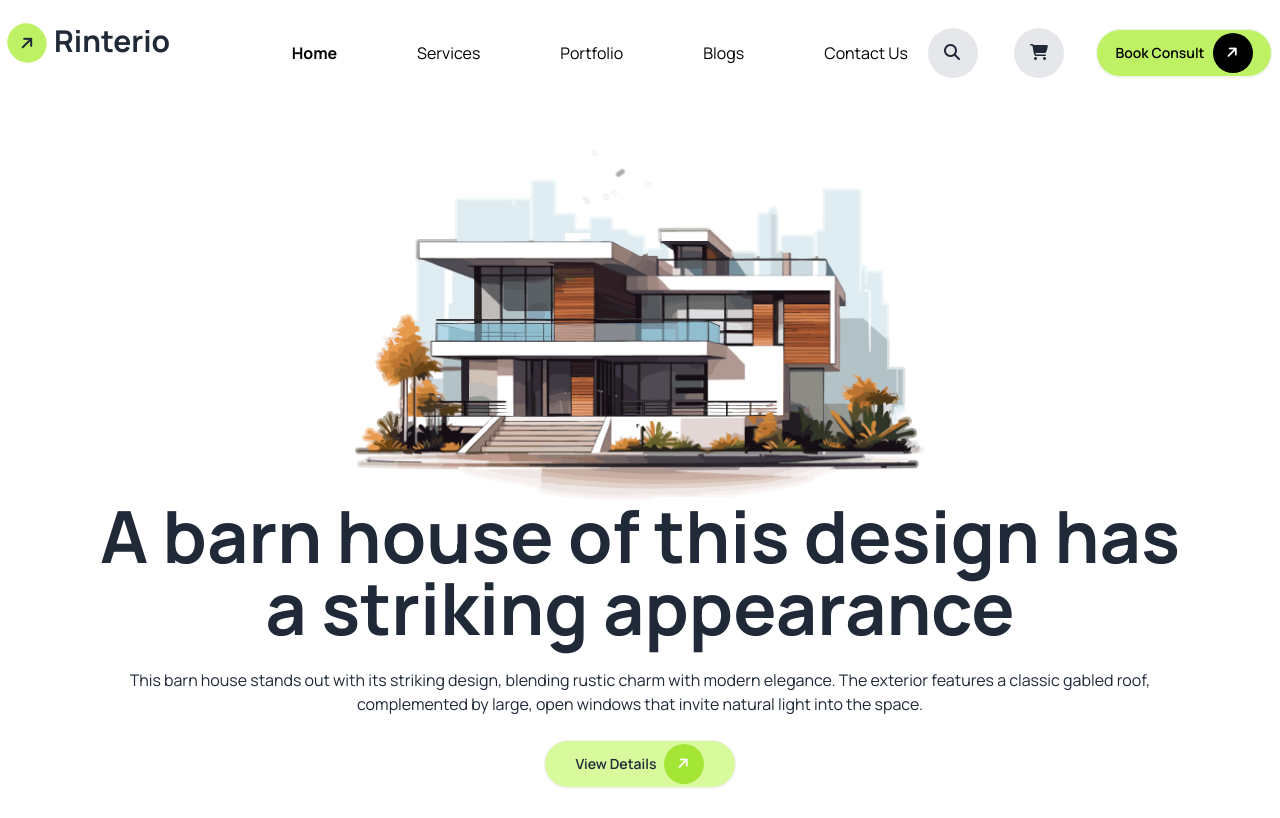
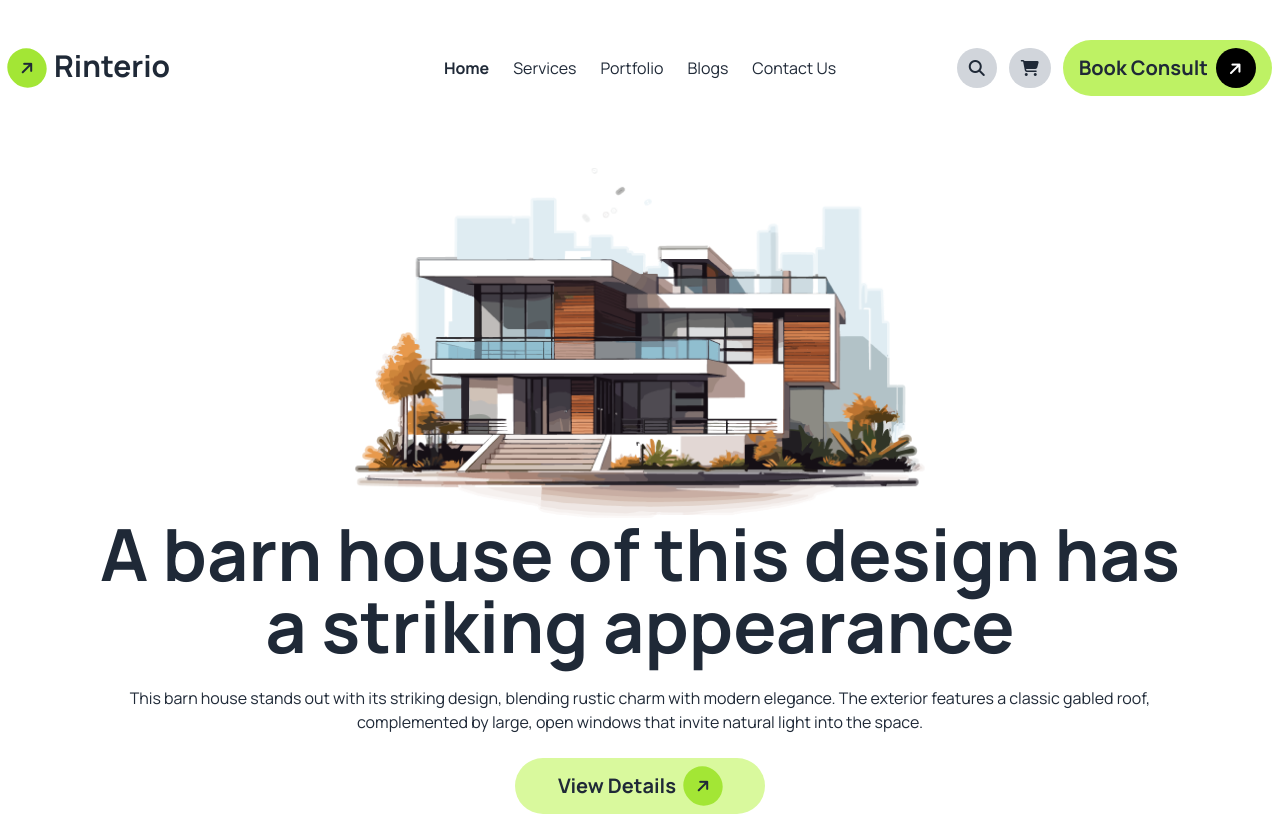
Before and after one commit to artikamontaha/B10-Assaingment-3, a plain HTML site: page index.html in a window 1280 px wide. Shown: the top 818 px of the page. Drawn offline with nearby package versions, Linux system fonts and the light colour scheme.

Commit message:
header section all problem solv

```diff
--- a/index.html
+++ b/index.html
@@ -1,5 +1,7 @@
 <!DOCTYPE html>
-<html lang="en" data-theme="light"><head>
+<html lang="en" data-theme="light">
+
+<head>
   <meta charset="UTF-8">
   <meta name="viewport" content="width=device-width, initial-scale=1.0">
   <title>Batch-10-Assaignment-3</title>
@@ -7,17 +9,15 @@
   <!-- Google font cdn -->
   <link rel="preconnect" href="https://fonts.googleapis.com">
   <link rel="preconnect" href="https://fonts.gstatic.com" crossorigin>
-    <link href="https://fonts.googleapis.com/css2?family=Manrope:wght@200..800&family=Poppins:ital,wght@0,100;0,200;0,300;0,400;0,500;0,600;0,700;0,800;0,900;1,100;1,200;1,300;1,400;1,500;1,600;1,700;1,800;1,900&family=Roboto:ital,wght@0,100;0,300;0,400;0,500;0,700;0,900;1,100;1,300;1,400;1,500;1,700;1,900&display=swap" rel="stylesheet">
+  <link
+    href="https://fonts.googleapis.com/css2?family=Manrope:wght@200..800&family=Poppins:ital,wght@0,100;0,200;0,300;0,400;0,500;0,600;0,700;0,800;0,900;1,100;1,200;1,300;1,400;1,500;1,600;1,700;1,800;1,900&family=Roboto:ital,wght@0,100;0,300;0,400;0,500;0,700;0,900;1,100;1,300;1,400;1,500;1,700;1,900&display=swap"
+    rel="stylesheet">
 
   <!-- icon cdn -->
   <script src="https://kit.fontawesome.com/86b1455485.js" crossorigin="anonymous"></script>
 
   <!-- Daisy UI cdn -->
-    <link
-      href="https://cdn.jsdelivr.net/npm/daisyui@4.12.10/dist/full.min.css"
-      rel="stylesheet"
-      type="text/css"
-    />
+  <link href="https://cdn.jsdelivr.net/npm/daisyui@4.12.10/dist/full.min.css" rel="stylesheet" type="text/css" />
   <script src="https://cdn.tailwindcss.com"></script>
 
   <script>
@@ -36,10 +36,11 @@
   <!-- css style -->
 
   <style>
-    .body{
+    .body {
       font-family: "Manrope", sans-serif;
     }
-        .bg-photo{
+
+    .bg-photo {
       background-image: url(./assets/paper.jpg);
       background-position: cover;
       background-repeat: no-repeat;
@@ -49,49 +50,66 @@
   </style>
 
 </head>
+
 <body class="body">
 
   <!-- Header section -->
   <header class="md:container mx-auto ">
     <!-- navber section  -->
-      <nav>
-        <div class="navbar bg-base-100">
-          <div class="flex-1">
-            <div class="dropdown">
-            </div>
-        <div class="">
+
+
+    <div class="navbar bg-base-100 bg-transparent pt-5 md:pt-10">
+
+      <div class=" navbar-start">
           <a class="">
               <div class="flex gap-2 ">
-                <i class="fa-solid fa-arrow-right -rotate-45 p-3 bg-lime-300 rounded-full"></i>
+                  <i class="fa-solid fa-arrow-right -rotate-45 p-3 bg-lime-400 rounded-full"></i>
                   <h1 class="text-3xl font-bold">Rinterio</h1>
               </div>
-            </a>            </div>
-          </div>
-          <div class="navbar-center lg:flex hidden">
-          </div>
-          <ul class="text-black md:flex hidden md:gap-20   mt-5">
-            <li class="font-bold"><a>Home</a></li>
-            <li><a>Services</a></li>
-            <li><a>Portfolio</a></li>
-            <li><a>Blogs</a></li>
-            <li><a>Contact Us</a></li>
-          </ul>
-
-          <div class="md:hidden mr-3" >
-            <i class="fa-solid fa-bars "></i>
+          </a>
       </div>
 
-          <div class="md:flex hidden">
-            <div><i class="fa-solid fa-magnifying-glass mt-5 mr-4 ml-5 w-[50px] h-[50px] rounded-full bg-gray-200 p-4"></i></div>
-            <div><i class="fa-solid fa-cart-shopping mt-5 mr-4 ml-5 w-[50px] h-[50px] rounded-full bg-gray-200 p-4"></i></div>
+      <div class="navbar-center hidden md:flex">
+          <ul class="flex xl:gap-6 gap-4">
+              <li><a href="#" class="font-bold">Home</a></li>
+              <li><a href="#" class="">Services</a></li>
+              <li><a href="#" class="">Portfolio</a></li>
+              <li><a href="#" class="">Blogs</a></li>
+              <li><a href="#" class="">Contact Us</a></li>
+          </ul>
       </div>
-          <div>
-              </div>
-          <div class=""flex>
-            <a class="btn md:flex hidden mt-5 ml-4  bg-lime-300 w-44  rounded-full h-10 text-black">Book Consult <i class="fa-solid fa-arrow-right w-[40px] h-[40px] rounded-full bg-black text-white p-3  -rotate-45"></i> </a>
+
+
+      <div class="navbar-end">
+          <div class="hidden md:flex items-center gap-3">
+              <i class="fa-solid fa-magnifying-glass p-3 bg-gray-300 rounded-full"></i>
+              <i class="fa-solid fa-cart-shopping p-3 bg-gray-300 rounded-full"></i>
+              <div class="flex gap-2 bg-lime-300 px-4 py-2 rounded-full items-center">
+                  <h1 class="text-xl font-bold">Book Consult</h1>
+                  <i
+                      class="fa-solid fa-arrow-right -rotate-45 p-3 w-10 bg-black text-white rounded-full"></i>
               </div>
           </div>
-      </nav>
+
+          <div class="dropdown dropdown-left">
+              <div tabindex="0" role="button" class="  md:hidden">
+                  <i class="fa-solid fa-bars p-3 bg-lime-300 rounded-full"></i>
+              </div>
+
+<ul tabindex="0"
+  class="menu menu-sm dropdown-content bg-base-100 rounded-box z-[1] mt-9 w-32 p-2 shadow">
+  <li><a href="#" class="">Home</a></li>
+  <li><a href="#" class="">Services</a></li>
+  <li><a href="#" class="">Portfolio</a></li>
+  <li><a href="#" class="">Blogs</a></li>
+  <li><a href="#" class="">Contact Us</a></li>
+</ul>
+          </div>
+      </div>
+  </div>
+
+
+
 
 
     <!-- banner sektion -->
@@ -100,30 +118,44 @@
         <img src="./assets/banner.png" alt="">
       </div>
 
-            <div class="text-center md:space-y-6 space-y-3">
-              <h1 class=" md:text-7xl font-bold text-3xl ">A barn house of this design has <br> a  striking appearance
+      <div class="text-center md:space-y-6 space-y-3 md:pb-14 pb-5">
+        <h1 class=" md:text-7xl font-bold text-3xl ">A barn house of this design has <br> a striking appearance
         </h1>
 
-                <p class="mt-3 w-4/5 mx-auto ">This barn house stands out with its striking design, blending rustic charm with modern elegance. The exterior features a classic gabled roof, complemented by large, open windows that invite natural light into the space. </p>
+        <p class="mt-3 w-4/5 mx-auto ">This barn house stands out with its striking design, blending rustic charm with
+          modern elegance. The exterior features a classic gabled roof, complemented by large, open windows that invite
+          natural light into the space. </p>
 
-                <button class="btn bg-lime-200 rounded-full  w-48">View Details<i class="fa-solid fa-arrow-right w-[40px] h-[40px] rounded-full bg-lime-400 text-white p-3  -rotate-45"></i></button>
+          <div class="  flex items-center justify-center ">
+            <button class="md:flex bg-lime-200 rounded-full justify-center p-2  w-full md:w-[250px] ">
+              <div class="flex justify-center gap-2  px-4  rounded-full items-center">
+                  <h1 class="text-xl font-bold">View Details</h1>
+                  <i class="fa-solid fa-arrow-right -rotate-45 p-3 bg-lime-400 rounded-full"></i>
+              </div>
+          </button>
+</div>
+
+
       </div>
     </div>
   </header>
   <!-- Main section -->
 
 
-        <main class="bg-gray-100 mt-8  w-full" >
-           <div class="lg:mt-44  bg-gray-100  md:container mx-auto">
+  <main class="bg-gray-100   w-full">
+    <div class="  bg-gray-100  md:container mx-auto">
 
       <!-- First section -->
 
       <div class="md:flex justify-between">
         <div>
           <img class="ml-20 pt-14" src="./assets/Vector.png" alt="">
-          <button class="btn ml-32  mt-5 w-32 bg-white rounded-full font-bold"> <i class="fa-solid fa-arrow-right"></i> About us</button>
+          <button class="btn ml-32  mt-5 w-32 bg-white rounded-full font-bold"> <i class="fa-solid fa-arrow-right"></i>
+            About us</button>
           <h1 class="font-bold text-5xl ml-32 mt-16">We design thoughtful, <br> liveable spaces</h1>
-          <p class="ml-32 mt-4">At the heart of our design philosophy is the creation of spaces that are both thoughtful and livable. we create spaces that are not just beautiful but also enhance the quality of life for those who live in them.</p>
+          <p class="ml-32 mt-4">At the heart of our design philosophy is the creation of spaces that are both thoughtful
+            and livable. we create spaces that are not just beautiful but also enhance the quality of life for those who
+            live in them.</p>
 
 
 
@@ -168,7 +200,8 @@
         <div class="flex flex-col items-center text-center justify-center">
           <button class="btn rounded-full  w-52"><i class="fa-solid fa-arrow-right"></i>How we works</button>
           <h1 class="font-bold md:text-6xl text-4xl mt-10 ">Our Works Process</h1>
-          <p class=" mt-3">Our work process is designed to ensure that every project we undertake is executed with precision, creativity, and a clear focus on our clients' needs.</p>
+          <p class=" mt-3">Our work process is designed to ensure that every project we undertake is executed with
+            precision, creativity, and a clear focus on our clients' needs.</p>
         </div>
 
         <!-- making 4 box -->
@@ -177,7 +210,8 @@
           <div class="h-[250px] rounded-xl w-[300px] bg-[#E7C1D3]">
             <img class="mt-5 ml-5" src="./assets/concept.png" alt="">
             <h1 class="font-bold mt-3 ml-5 text-3xl">Concept</h1>
-          <p class="mt-3 ml-5">Budget planning is a crucial step in the successful execution of any project, ensuring that resources are allocated effectively and financial goals are met.</p>
+            <p class="mt-3 ml-5">Budget planning is a crucial step in the successful execution of any project, ensuring
+              that resources are allocated effectively and financial goals are met.</p>
           </div>
 
           <!-- box-2 -->
@@ -185,7 +219,8 @@
           <div class="h-[250px] rounded-xl w-[300px] bg-[#EFDA6E]">
             <img class="mt-5 ml-5" src="./assets/flow-chart.png" alt="">
             <h1 class="font-bold mt-3 ml-5 text-3xl">Flow-Chart</h1>
-          <p class="mt-3 ml-5">A flowchart is a visual representation of a process, system, or workflow, designed to illustrate the sequence</p>
+            <p class="mt-3 ml-5">A flowchart is a visual representation of a process, system, or workflow, designed to
+              illustrate the sequence</p>
 
           </div>
 
@@ -194,7 +229,8 @@
           <div class="h-[250px] rounded-xl w-[300px] bg-[#A4DAC3]">
             <img class="mt-5 ml-5" src="./assets/vision.png" alt="">
             <h1 class="font-bold mt-3 ml-5 text-3xl">Supervision</h1>
-          <p class="mt-3 ml-5">Supervision is a critical aspect of ensuring that a project is executed according to plan, maintaining quality, safety.</p>
+            <p class="mt-3 ml-5">Supervision is a critical aspect of ensuring that a project is executed according to
+              plan, maintaining quality, safety.</p>
 
           </div>
 
@@ -202,7 +238,8 @@
           <div class="h-[250px] rounded-xl w-[300px] bg-[#77AAEA] ">
             <img class="mt-5 ml-5" src="./assets/budget-planning.png" alt="">
             <h1 class="font-bold mt-3 ml-5 text-3xl">Budget Planning</h1>
-          <p class="mt-3 ml-5">Supervision is a critical aspect of ensuring that a project is executed according to plan, maintaining quality, safety.</p>
+            <p class="mt-3 ml-5">Supervision is a critical aspect of ensuring that a project is executed according to
+              plan, maintaining quality, safety.</p>
 
           </div>
         </div>
@@ -220,9 +257,11 @@
 
   <div class="w-full mt-10 md:mt-52  md:container mx-auto ">
     <div class="">
-        <button class="btn  bg-lime-200 md:ml-[40%] rounded-full w-64 "><i class="fa-solid fa-arrow-right"></i>Explore our Latest works</button>
+      <button class="btn  bg-lime-200 md:ml-[40%] rounded-full w-64 "><i class="fa-solid fa-arrow-right"></i>Explore our
+        Latest works</button>
       <h1 class="font-bold text-4xl  md:ml-[33%] mt-3 md:text-6xl">Our Latest Portfolio</h1>
-        <p class="md:ml-[25%] mt-3">Our latest portfolio showcases a diverse range of projects that highlight our commitment to excellence, creativity</p>
+      <p class="md:ml-[25%] mt-3">Our latest portfolio showcases a diverse range of projects that highlight our
+        commitment to excellence, creativity</p>
       <div class="md:flex">
         <div class="md:flex border-2 md:ml-24 rounded-xl mt-5 border-black md:h-[230px] md:w-[800px]">
           <div>
@@ -230,8 +269,10 @@
           </div>
           <div>
             <h1 class="font-bold text-3xl  ml-5 mt-7">Commercial</h1>
-              <p class="ml-5 mt-3">In the commercial sector, our designs are driven by a deep understanding of business needs and a commitment to creating environments that enhance productivity and customer experience.</p>
-              <button class="btn hover:none ml-5 mt-3 mb-5">View Details<i class="fa-solid fa-arrow-right -rotate-45"></i></button>
+            <p class="ml-5 mt-3">In the commercial sector, our designs are driven by a deep understanding of business
+              needs and a commitment to creating environments that enhance productivity and customer experience.</p>
+            <button class="btn hover:none ml-5 mt-3 mb-5">View Details<i
+                class="fa-solid fa-arrow-right -rotate-45"></i></button>
           </div>
 
         </div>
@@ -255,8 +296,10 @@
 
         <div>
           <h1 class="font-bold text-3xl  ml-5 mt-7">Commercial</h1>
-              <p class="ml-5 mt-3">In the commercial sector, our designs are driven by a deep understanding of business needs.</p>
-              <button class="btn mb-5 hover:none ml-5 mt-3">View Details<i class="fa-solid fa-arrow-right -rotate-45"></i></button>
+          <p class="ml-5 mt-3">In the commercial sector, our designs are driven by a deep understanding of business
+            needs.</p>
+          <button class="btn mb-5 hover:none ml-5 mt-3">View Details<i
+              class="fa-solid fa-arrow-right -rotate-45"></i></button>
         </div>
       </div>
 
@@ -271,9 +314,11 @@
   <!-- making login form -->
   <div class="bg-photo mt-20 ">
     <div class="">
-          <button class="btn w-48 bg-lime-100 rounded-full mt-24 md:ml-[40%]"><i class="fa-solid fa-arrow-right"></i>Let s Connect</button>
+      <button class="btn w-48 bg-lime-100 rounded-full mt-24 md:ml-[40%]"><i class="fa-solid fa-arrow-right"></i>Let s
+        Connect</button>
       <h1 class="md:text-6xl 3xl md:ml-[26%] font-bold">Let s Discuss Next Project </h1>
-          <p class="md:ml-[20%] mt-3">we can ensure that the next project not only meets but exceeds your expectations. Reach out to us, and let’s start planning the future together!
+      <p class="md:ml-[20%] mt-3">we can ensure that the next project not only meets but exceeds your expectations.
+        Reach out to us, and let’s start planning the future together!
       </p>
     </div>
     <div>
@@ -294,7 +339,8 @@
   "></textarea>
       </div>
 
-  <button class="btn bg-lime-300 mb-20 mt-4 md:ml-[24%] md:w-[1000px] rounded-full">Send Mail<i class="fa-solid fa-arrow-right -rotate-45"></i></button>
+      <button class="btn bg-lime-300 mb-20 mt-4 md:ml-[24%] md:w-[1000px] rounded-full">Send Mail<i
+          class="fa-solid fa-arrow-right -rotate-45"></i></button>
 
     </div>
   </div>
@@ -304,7 +350,9 @@
   <div class="">
     <div>
       <h1 class="md:text-6xl font-bold md:ml-[40%] mt-20 text-3xl">House Light</h1>
-          <p class="md:ml-[30%] mt-5 text-blue-500">House lighting plays a crucial role in creating the right ambiance and functionality within a home. House lighting plays a <br> <span class="md:ml-[13%]">crucial role in creating the right ambiance and functionality within a home.</span> </p>
+      <p class="md:ml-[30%] mt-5 text-blue-500">House lighting plays a crucial role in creating the right ambiance and
+        functionality within a home. House lighting plays a <br> <span class="md:ml-[13%]">crucial role in creating the
+          right ambiance and functionality within a home.</span> </p>
     </div>
     <div class="md:flex md:gap-3 mt-6 mb-5 gap-10 md:space-y-0 space-y-3 md:p-0 p-3">
       <div class="md:h-[300px] md:w-[500px]">
@@ -330,8 +378,11 @@
   <footer class="bg-black mt-3 border-none">
     <!-- text -->
     <div>
-        <h1 class="font-bold text-4xl flex text-white pt-28 md:ml-[40%]"> <i class="fa-solid fa-arrow-right h-[50px] w-[50px] rounded-full bg-lime-300 text-black -rotate-45 p-[8px]"></i> Rinterio</h1>
-        <p class="text-white md:ml-[26%] mt-3">A logo is more than just a visual symbol; it's a powerful representation of a brand's identity, values, and mission. </p>
+      <h1 class="font-bold text-4xl flex text-white pt-28 md:ml-[40%]"> <i
+          class="fa-solid fa-arrow-right h-[50px] w-[50px] rounded-full bg-lime-300 text-black -rotate-45 p-[8px]"></i>
+        Rinterio</h1>
+      <p class="text-white md:ml-[26%] mt-3">A logo is more than just a visual symbol; it's a powerful representation of
+        a brand's identity, values, and mission. </p>
 
       <!-- navber -->
     </div>
@@ -345,11 +396,13 @@
     <div>
 
       <div>
-          <button class="btn bg-lime-400 rounded-full h-14 md:ml-[42%] w-52 mb-20 mt-10">Book Consult<i class="fa-solid fa-arrow-right -rotate-45 "></i></button>
+        <button class="btn bg-lime-400 rounded-full h-14 md:ml-[42%] w-52 mb-20 mt-10">Book Consult<i
+            class="fa-solid fa-arrow-right -rotate-45 "></i></button>
       </div>
 
     </div>
   </footer>
 
 </body>
+
 </html>
```
Lines whose indentation alone changed are shown as unchanged.
